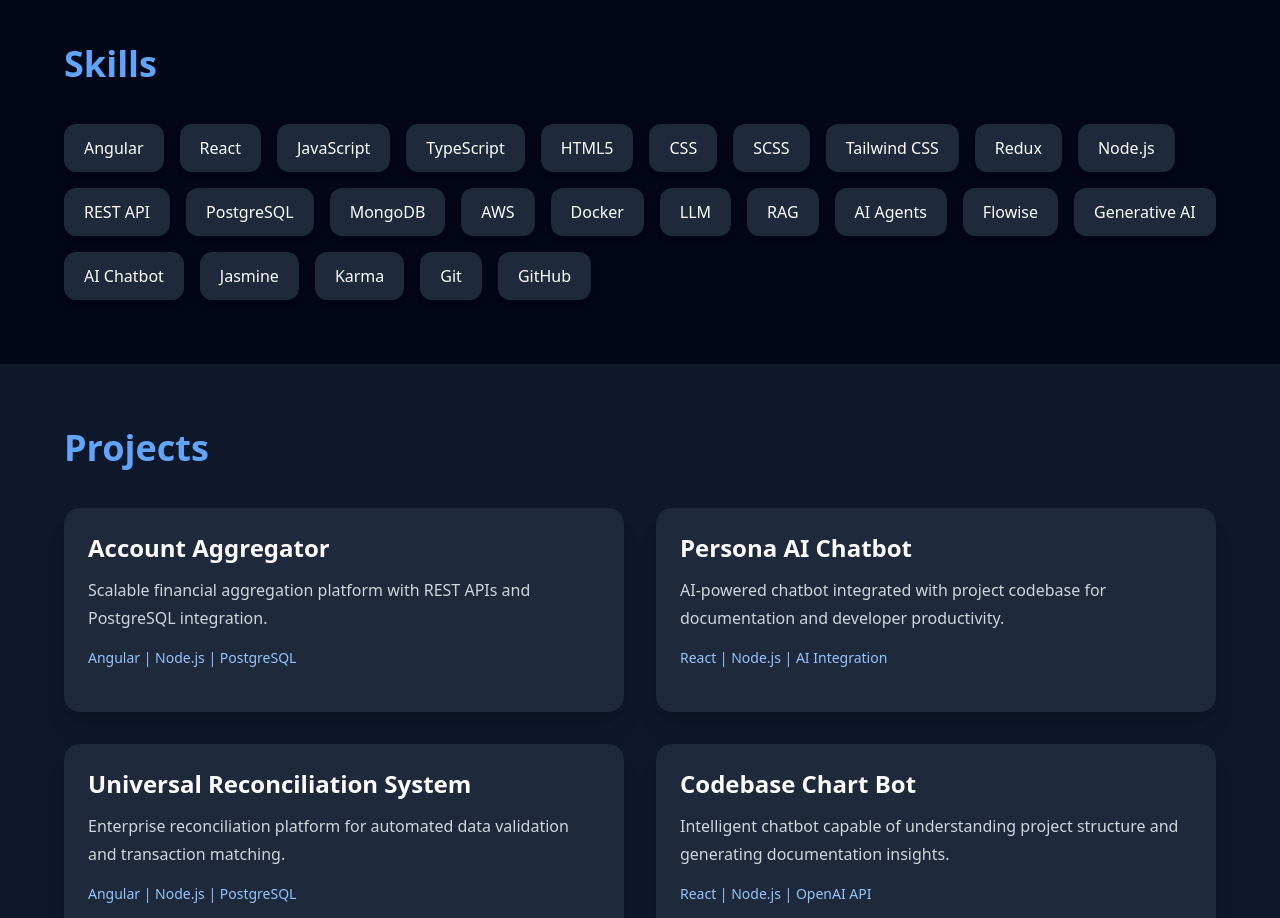
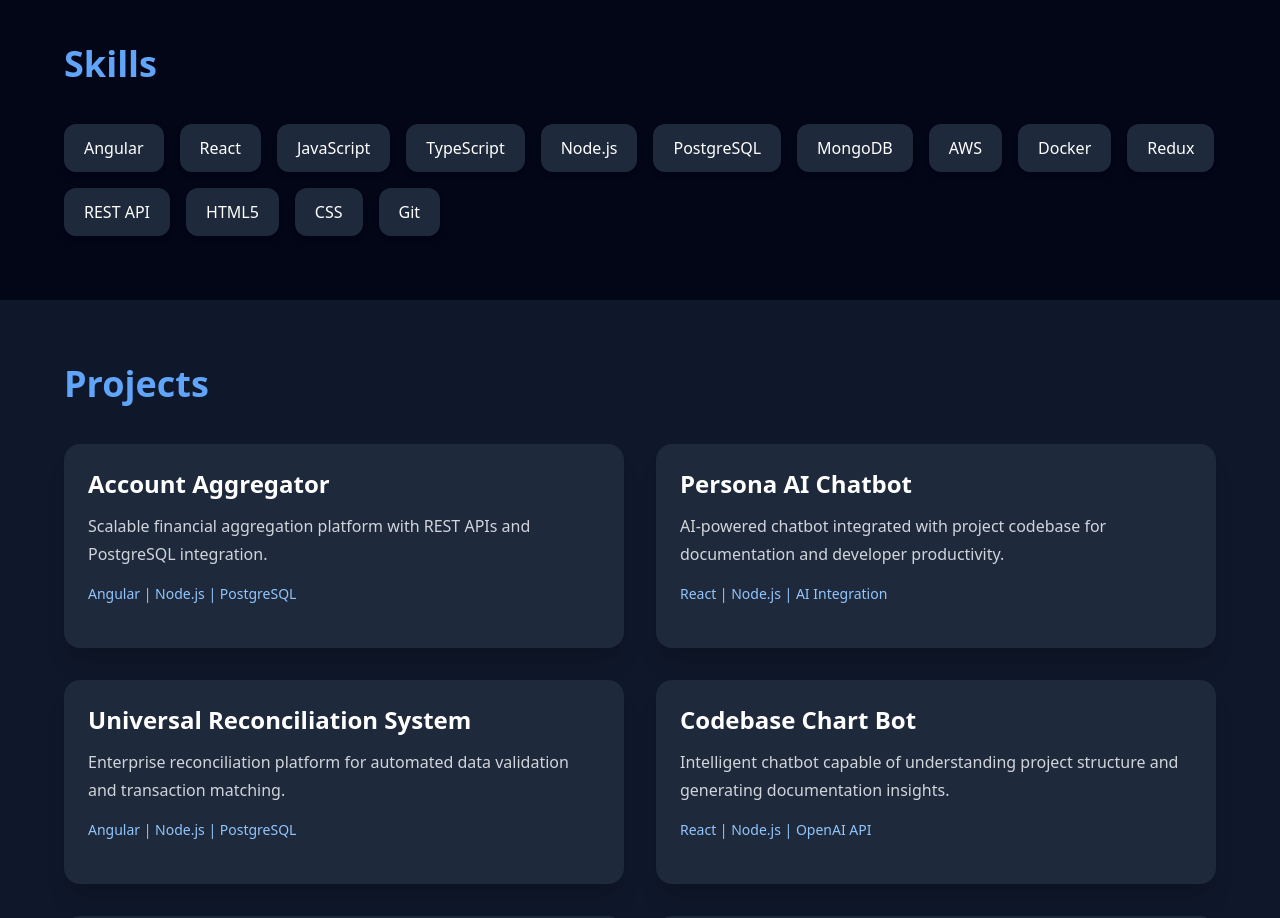
Before and after one commit to shridharsc/react-portfolio, a React (Create React App) app: page / in a window 1280 px wide. Shown: the part 920-1838 px from the top of the page. Built offline with nearby package versions, Linux system fonts and the light colour scheme.

Commit message:
minor change

```diff
--- a/src/App.js
+++ b/src/App.js
@@ -126,27 +126,16 @@ export default function App() {
             "React",
             "JavaScript",
             "TypeScript",
-            "HTML5",
-            "CSS",
-            "SCSS",
-            "Tailwind CSS",
-            "Redux",
             "Node.js",
-            "REST API",
             "PostgreSQL",
             "MongoDB",
             "AWS",
             "Docker",
-            "LLM",
-            "RAG",
-            "AI Agents",
-            "Flowise",
-            "Generative AI",
-            "AI Chatbot",
-            "Jasmine",
-            "Karma",
+            "Redux",
+            "REST API",
+            "HTML5",
+            "CSS",
             "Git",
-            "GitHub",
           ].map((skill) => (
             <span
               key={skill}
```
